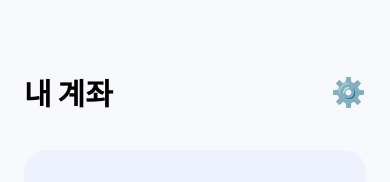
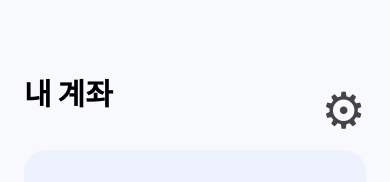
Before and after one commit to wjstpdnjs25-oss/closedsource, a React Native app: screen / in a window 390 px wide. Shown: the top 182 px of the page. Built offline with nearby package versions, Linux system fonts and the light colour scheme.

Commit message:
refactor: chande setting icon

```diff
--- a/App.js
+++ b/App.js
@@ -1,36 +1,17 @@
 import { useState } from 'react';
-import TransactionItem from './components/TransactionItem';
-import SettingsScreen from './screens/SettingsScreen';
-import HomeScreen from './screens/HomeScreen';
-import TransactionInputScreen from './screens/TransactionInputScreen';
-import BudgetScreen from './screens/BudgetScreen';
-import HistoryScreen from './screens/HistoryScreen';
-import CategoryManageScreen from './screens/CategoryManageScreen';
-import {
-  View,
-  Text,
-  StyleSheet,
-  TextInput,
-  Pressable,
-  ScrollView,
-} from 'react-native';
+import { View, Text, StyleSheet, TextInput, Pressable } from 'react-native';
 
 import { NavigationContainer } from '@react-navigation/native';
 import { createNativeStackNavigator } from '@react-navigation/native-stack';
 
+import HomeScreen from './screens/HomeScreen';
+import TransactionInputScreen from './screens/TransactionInputScreen';
+import BudgetScreen from './screens/BudgetScreen';
+import SettingsScreen from './screens/SettingsScreen';
+import CategoryManageScreen from './screens/CategoryManageScreen';
+import HistoryScreen from './screens/HistoryScreen';
+
 const Stack = createNativeStackNavigator();
-
-function formatWon(num) {
-  return `₩ ${num.toLocaleString()}`;
-}
-
-
-function getCategorySpent(transactions, category) {
-  return transactions
-    .filter((item) => item.type === 'expense' && item.category === category)
-    .reduce((sum, item) => sum + item.amount, 0);
-}
-
 
 function SimpleInputScreen({ route, navigation }) {
   const { title, placeholder, onSave } = route.params;
@@ -63,10 +44,8 @@ function SimpleInputScreen({ route, navigation }) {
   );
 }
 
-
 export default function App() {
   const [balance, setBalance] = useState(0);
-
   const [categories, setCategories] = useState(['식비', '교통', '카페', '쇼핑']);
 
   const [budgets, setBudgets] = useState({
@@ -113,15 +92,11 @@ export default function App() {
   };
 
   const deleteTransaction = (id) => {
-  const target = transactions.find(
-    (item) => item.id === id
-  );
+    const target = transactions.find((item) => item.id === id);
 
     if (!target) return;
 
-  setTransactions((prev) =>
-    prev.filter((item) => item.id !== id)
-  );
+    setTransactions((prev) => prev.filter((item) => item.id !== id));
 
     if (target.type === 'income') {
       setBalance((prev) => prev - target.amount);
@@ -130,7 +105,6 @@ export default function App() {
       setBalance((prev) => prev + target.amount);
     }
   };
-
 
   return (
     <NavigationContainer>
@@ -143,7 +117,6 @@ export default function App() {
               budgets={budgets}
               spent={spent}
               wish={wish}
-              transactions={transactions}
               styles={styles}
             />
           )}
@@ -154,10 +127,10 @@ export default function App() {
             <TransactionInputScreen
               {...props}
               addTransaction={addTransaction}
+              deleteTransaction={deleteTransaction}
               transactions={transactions}
               categories={categories}
               styles={styles}
-              deleteTransaction={deleteTransaction}
             />
           )}
         </Stack.Screen>
@@ -176,21 +149,10 @@ export default function App() {
         </Stack.Screen>
 
         <Stack.Screen name="Settings" options={{ title: '설정' }}>
-          {(props) => (
-            <SettingsScreen
-              {...props}
-              categories={categories}
-              addCategory={addCategory}
-              removeCategory={removeCategory}
-              styles={styles}
-            />
-          )}
+          {(props) => <SettingsScreen {...props} styles={styles} />}
         </Stack.Screen>
 
-        <Stack.Screen
-          name="CategoryManage"
-          options={{ title: '카테고리 관리' }}
-        >
+        <Stack.Screen name="CategoryManage" options={{ title: '카테고리 관리' }}>
           {(props) => (
             <CategoryManageScreen
               {...props}
@@ -219,12 +181,14 @@ export default function App() {
         </Stack.Screen>
 
         <Stack.Screen name="History" options={{ title: '전체 내역' }}>
-          {(props) => <HistoryScreen
+          {(props) => (
+            <HistoryScreen
               {...props}
               transactions={transactions}
+              deleteTransaction={deleteTransaction}
               styles={styles}
-          deleteTransaction={deleteTransaction}
-          />}
+            />
+          )}
         </Stack.Screen>
       </Stack.Navigator>
     </NavigationContainer>
@@ -232,8 +196,16 @@ export default function App() {
 }
 
 const styles = StyleSheet.create({
-  container: { flex: 1, backgroundColor: '#F8F9FD', paddingHorizontal: 24 },
-  content: { paddingTop: 70, paddingBottom: 40 },
+  container: {
+    flex: 1,
+    backgroundColor: '#F8F9FD',
+    paddingHorizontal: 24,
+  },
+
+  content: {
+    paddingTop: 70,
+    paddingBottom: 40,
+  },
 
   inputContainer: {
     flex: 1,
@@ -248,19 +220,69 @@ const styles = StyleSheet.create({
     alignItems: 'center',
   },
 
+  settingButton: {
+    width: 44,
+    height: 44,
+    justifyContent: 'center',
+    alignItems: 'center',
+    marginBottom: 36,
+    borderRadius: 22,
+    borderWidth: 1,
+    borderColor: '#E5E8F2',
+    backgroundColor: '#FFFFFF',
+  },
+
   settingIcon: {
-    fontSize: 28,
+    fontSize: 50,
+    color: '#444',
+  },
+
+  title: {
+    fontSize: 30,
+    fontWeight: '900',
     marginBottom: 36,
   },
 
-  title: { fontSize: 30, fontWeight: '900', marginBottom: 36 },
-  card: { backgroundColor: '#EEF2FF', borderRadius: 22, padding: 28, marginBottom: 24 },
-  label: { fontSize: 18, marginBottom: 22 },
-  bigMoney: { fontSize: 42, fontWeight: '900', marginBottom: 36 },
-  line: { height: 1, backgroundColor: '#DDE3F3', marginVertical: 22 },
-  mediumMoney: { fontSize: 26, fontWeight: '900' },
-  cardTitle: { fontSize: 23, fontWeight: '900', marginBottom: 20 },
-  subText: { fontSize: 16, color: '#666', marginTop: 8 },
+  card: {
+    backgroundColor: '#EEF2FF',
+    borderRadius: 22,
+    padding: 28,
+    marginBottom: 24,
+  },
+
+  label: {
+    fontSize: 18,
+    marginBottom: 22,
+  },
+
+  bigMoney: {
+    fontSize: 42,
+    fontWeight: '900',
+    marginBottom: 36,
+  },
+
+  line: {
+    height: 1,
+    backgroundColor: '#DDE3F3',
+    marginVertical: 22,
+  },
+
+  mediumMoney: {
+    fontSize: 26,
+    fontWeight: '900',
+  },
+
+  cardTitle: {
+    fontSize: 23,
+    fontWeight: '900',
+    marginBottom: 20,
+  },
+
+  subText: {
+    fontSize: 16,
+    color: '#666',
+    marginTop: 8,
+  },
 
   smallAlertCard: {
     backgroundColor: '#FFFFFF',
@@ -272,10 +294,29 @@ const styles = StyleSheet.create({
     borderColor: '#E5E8F2',
   },
 
-  alertTopRow: { flexDirection: 'row', justifyContent: 'space-between', alignItems: 'center' },
-  smallAlertTitle: { fontSize: 18, fontWeight: '900', flex: 1 },
-  smallAlertText: { color: '#666', marginTop: 8, marginBottom: 14 },
-  detailLink: { color: '#1F4F91', fontWeight: '900', fontSize: 14 },
+  alertTopRow: {
+    flexDirection: 'row',
+    justifyContent: 'space-between',
+    alignItems: 'center',
+  },
+
+  smallAlertTitle: {
+    fontSize: 18,
+    fontWeight: '900',
+    flex: 1,
+  },
+
+  smallAlertText: {
+    color: '#666',
+    marginTop: 8,
+    marginBottom: 14,
+  },
+
+  detailLink: {
+    color: '#1F4F91',
+    fontWeight: '900',
+    fontSize: 14,
+  },
 
   smallProgressBackground: {
     height: 8,
@@ -284,7 +325,10 @@ const styles = StyleSheet.create({
     overflow: 'hidden',
   },
 
-  smallProgressFill: { height: '100%', borderRadius: 999 },
+  smallProgressFill: {
+    height: '100%',
+    borderRadius: 999,
+  },
 
   progressBackground: {
     height: 14,
@@ -314,7 +358,12 @@ const styles = StyleSheet.create({
     borderRadius: 999,
   },
 
-  progressText: { color: '#666', fontWeight: '800', marginTop: 8, fontSize: 13 },
+  progressText: {
+    color: '#666',
+    fontWeight: '800',
+    marginTop: 8,
+    fontSize: 13,
+  },
 
   detailCard: {
     backgroundColor: '#FFFFFF',
@@ -325,7 +374,11 @@ const styles = StyleSheet.create({
     borderColor: '#E5E8F2',
   },
 
-  sectionTitle: { fontSize: 23, fontWeight: '900', marginBottom: 16 },
+  sectionTitle: {
+    fontSize: 23,
+    fontWeight: '900',
+    marginBottom: 16,
+  },
 
   menuCard: {
     backgroundColor: '#FFFFFF',
@@ -336,12 +389,34 @@ const styles = StyleSheet.create({
     borderColor: '#E5E8F2',
   },
 
-  menuTitle: { fontSize: 20, fontWeight: '900', marginBottom: 8 },
-  menuSub: { fontSize: 15, color: '#666' },
+  menuTitle: {
+    fontSize: 20,
+    fontWeight: '900',
+    marginBottom: 8,
+  },
 
-  wishCard: { backgroundColor: '#EEF2FF', borderRadius: 22, padding: 24, marginTop: 10 },
-  wishTitle: { fontSize: 19, fontWeight: '900', marginBottom: 12 },
-  wishMoney: { fontSize: 26, fontWeight: '900' },
+  menuSub: {
+    fontSize: 15,
+    color: '#666',
+  },
+
+  wishCard: {
+    backgroundColor: '#EEF2FF',
+    borderRadius: 22,
+    padding: 24,
+    marginTop: 10,
+  },
+
+  wishTitle: {
+    fontSize: 19,
+    fontWeight: '900',
+    marginBottom: 12,
+  },
+
+  wishMoney: {
+    fontSize: 26,
+    fontWeight: '900',
+  },
 
   inputCard: {
     backgroundColor: '#FFFFFF',
@@ -356,7 +431,10 @@ const styles = StyleSheet.create({
     marginBottom: 12,
   },
 
-  typeRow: { flexDirection: 'row', marginBottom: 20 },
+  typeRow: {
+    flexDirection: 'row',
+    marginBottom: 20,
+  },
 
   typeButton: {
     flex: 1,
@@ -367,9 +445,19 @@ const styles = StyleSheet.create({
     marginRight: 8,
   },
 
-  selectedButton: { backgroundColor: '#5B7BEF' },
-  typeText: { fontSize: 16, fontWeight: '900', color: '#333' },
-  selectedText: { color: '#FFFFFF' },
+  selectedButton: {
+    backgroundColor: '#5B7BEF',
+  },
+
+  typeText: {
+    fontSize: 16,
+    fontWeight: '900',
+    color: '#333',
+  },
+
+  selectedText: {
+    color: '#FFFFFF',
+  },
 
   input: {
     borderBottomWidth: 1,
@@ -414,7 +502,11 @@ const styles = StyleSheet.create({
     alignItems: 'center',
   },
 
-  saveButtonText: { color: 'white', fontSize: 17, fontWeight: '900' },
+  saveButtonText: {
+    color: 'white',
+    fontSize: 17,
+    fontWeight: '900',
+  },
 
   historyCard: {
     backgroundColor: '#FFFFFF',
@@ -425,7 +517,10 @@ const styles = StyleSheet.create({
     borderColor: '#E5E8F2',
   },
 
-  emptyText: { color: '#777', fontSize: 15 },
+  emptyText: {
+    color: '#777',
+    fontSize: 15,
+  },
 
   transactionRow: {
     flexDirection: 'row',
@@ -436,11 +531,76 @@ const styles = StyleSheet.create({
     paddingVertical: 14,
   },
 
-  transactionTitle: { fontSize: 16, fontWeight: '800' },
-  transactionDate: { fontSize: 13, color: '#777', marginTop: 4 },
-  transactionAmount: { fontSize: 16, fontWeight: '900' },
-  incomeText: { color: '#1F7A4D' },
-  expenseText: { color: '#D13B3B' },
+  transactionLeft: {
+    flexDirection: 'row',
+    alignItems: 'center',
+  },
+
+  transactionRight: {
+    flexDirection: 'row',
+    alignItems: 'center',
+  },
+
+  transactionTitle: {
+    fontSize: 16,
+    fontWeight: '800',
+  },
+
+  transactionDate: {
+    fontSize: 13,
+    color: '#777',
+    marginTop: 4,
+  },
+
+  transactionAmount: {
+    fontSize: 16,
+    fontWeight: '900',
+  },
+
+  incomeText: {
+    color: '#1F7A4D',
+  },
+
+  expenseText: {
+    color: '#D13B3B',
+  },
+
+  moreButton: {
+    fontSize: 24,
+    marginLeft: 12,
+    color: '#777',
+    fontWeight: '900',
+  },
+
+  deleteMenu: {
+    position: 'absolute',
+    top: 32,
+    right: 0,
+    backgroundColor: '#FFFFFF',
+    paddingHorizontal: 16,
+    paddingVertical: 10,
+    borderRadius: 12,
+    borderWidth: 1,
+    borderColor: '#E5E8F2',
+    minWidth: 70,
+    justifyContent: 'center',
+    alignItems: 'center',
+    zIndex: 999,
+    shadowColor: '#000',
+    shadowOpacity: 0.08,
+    shadowRadius: 8,
+    shadowOffset: {
+      width: 0,
+      height: 2,
+    },
+    elevation: 3,
+  },
+
+  deleteMenuText: {
+    color: '#D13B3B',
+    fontWeight: '900',
+    fontSize: 14,
+  },
 
   subButton: {
     backgroundColor: '#EEF2FF',
@@ -449,9 +609,17 @@ const styles = StyleSheet.create({
     alignItems: 'center',
   },
 
-  subButtonText: { color: '#1F4F91', fontWeight: '900', fontSize: 16 },
+  subButtonText: {
+    color: '#1F4F91',
+    fontWeight: '900',
+    fontSize: 16,
+  },
 
-  filterRow: { flexDirection: 'row', flexWrap: 'wrap', marginBottom: 18 },
+  filterRow: {
+    flexDirection: 'row',
+    flexWrap: 'wrap',
+    marginBottom: 18,
+  },
 
   filterChip: {
     backgroundColor: '#EEF2FF',
@@ -462,9 +630,18 @@ const styles = StyleSheet.create({
     marginBottom: 8,
   },
 
-  selectedFilterChip: { backgroundColor: '#5B7BEF' },
-  filterText: { fontWeight: '800', color: '#1F4F91' },
-  selectedFilterText: { color: '#FFFFFF' },
+  selectedFilterChip: {
+    backgroundColor: '#5B7BEF',
+  },
+
+  filterText: {
+    fontWeight: '800',
+    color: '#1F4F91',
+  },
+
+  selectedFilterText: {
+    color: '#FFFFFF',
+  },
 
   budgetBlock: {
     borderBottomWidth: 1,
@@ -493,7 +670,38 @@ const styles = StyleSheet.create({
     borderRadius: 12,
   },
 
-  changeButtonText: { color: 'white', fontWeight: '900' },
+  changeButtonText: {
+    color: 'white',
+    fontWeight: '900',
+  },
+
+  settingMenuCard: {
+    backgroundColor: '#FFFFFF',
+    borderRadius: 22,
+    borderWidth: 1,
+    borderColor: '#E5E8F2',
+    overflow: 'hidden',
+  },
+
+  settingMenuRow: {
+    flexDirection: 'row',
+    justifyContent: 'space-between',
+    alignItems: 'center',
+    paddingHorizontal: 22,
+    paddingVertical: 22,
+    borderBottomWidth: 1,
+    borderBottomColor: '#EEF0F5',
+  },
+
+  settingMenuText: {
+    fontSize: 17,
+    fontWeight: '800',
+  },
+
+  settingArrow: {
+    fontSize: 24,
+    color: '#999',
+  },
 
   settingCategoryRow: {
     flexDirection: 'row',
@@ -515,88 +723,4 @@ const styles = StyleSheet.create({
     color: '#D13B3B',
     fontWeight: '900',
   },
-
-  transactionLeft: {
-  flexDirection: 'row',
-  alignItems: 'center',
-},
-
-transactionRight: {
-  flexDirection: 'row',
-  alignItems: 'center',
-},
-
-moreButton: {
-  fontSize: 24,
-  marginLeft: 12,
-  color: '#777',
-  fontWeight: '900',
-},
-
-deleteMenu: {
-  position: 'absolute',
-  top: 32,
-  right: 0,
-  backgroundColor: '#FFFFFF',
-  paddingHorizontal: 16,
-  paddingVertical: 10,
-  borderRadius: 12,
-  borderWidth: 1,
-  borderColor: '#E5E8F2',
-
-  minWidth: 70,
-
-  justifyContent: 'center',
-  alignItems: 'center',
-
-  zIndex: 999,
-
-  shadowColor: '#000',
-  shadowOpacity: 0.08,
-  shadowRadius: 8,
-  shadowOffset: {
-    width: 0,
-    height: 2,
-  },
-
-  elevation: 3,
-},
-
-
-deleteMenuText: {
-  color: '#D13B3B',
-  fontWeight: '900',
-  fontsize: 14,
-},
-
-settingMenuCard: {
-  backgroundColor: '#FFFFFF',
-  borderRadius: 22,
-  borderWidth: 1,
-  borderColor: '#E5E8F2',
-  overflow: 'hidden',
-},
-
-settingMenuRow: {
-  flexDirection: 'row',
-  justifyContent: 'space-between',
-  alignItems: 'center',
-
-  paddingHorizontal: 22,
-  paddingVertical: 22,
-
-  borderBottomWidth: 1,
-  borderBottomColor: '#EEF0F5',
-},
-
-settingMenuText: {
-  fontSize: 17,
-  fontWeight: '800',
-},
-
-settingArrow: {
-  fontSize: 24,
-  color: '#999',
-},
-
 });
--- a/screens/HomeScreen.js
+++ b/screens/HomeScreen.js
@@ -67,7 +67,7 @@ function HomeScreen({
         <Pressable
           onPress={() => navigation.navigate('Settings')}
         >
-          <Text style={styles.settingIcon}>⚙️</Text>
+          <Text style={styles.settingIcon}>⚙︎</Text>
         </Pressable>
       </View>
 
```
Lines whose indentation alone changed are shown as unchanged.
